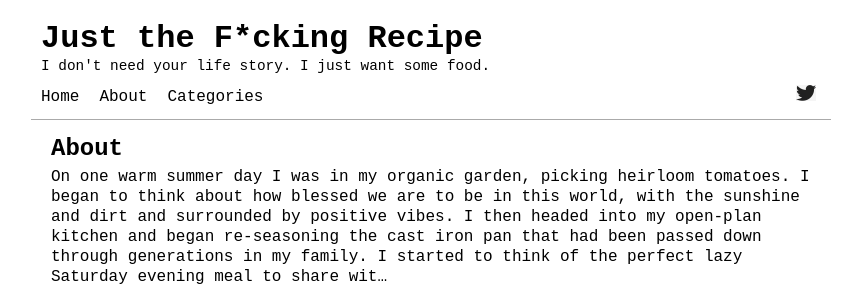
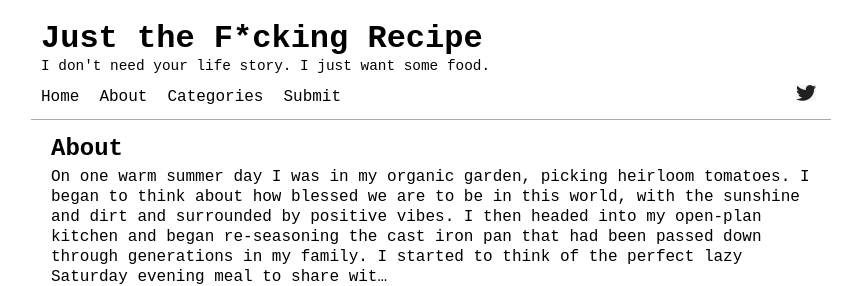
Before and after one commit to aloria/aloria.github.io, a Jekyll site: the page built from pages/about.md, in a window 1280 px wide. Shown: the top 286 px of the page, without its empty margins (209-1068 px from the left). Built offline with Jekyll 4.4.1, drawn with Linux system fonts in a browser that asks for light colours.

Commit message:
add submission link

```diff
--- a/_includes/header.html
+++ b/_includes/header.html
@@ -15,6 +15,9 @@
       </a>
     </li>
     {% endfor %}
+    <li class="header-main-nav-item">
+      <a href="https://github.com/aloria/aloria.github.io/blob/master/README.md">Submit</a>
+    </li>
     <li class="header-main-nav-img">
       <a href="https://twitter.com/thefckingrecipe"><img src="/assets/images/twitter.png"/></a>
     </li>
```
Also changed, not shown: README.md, _data/menus.yml (line endings or trailing spaces).
